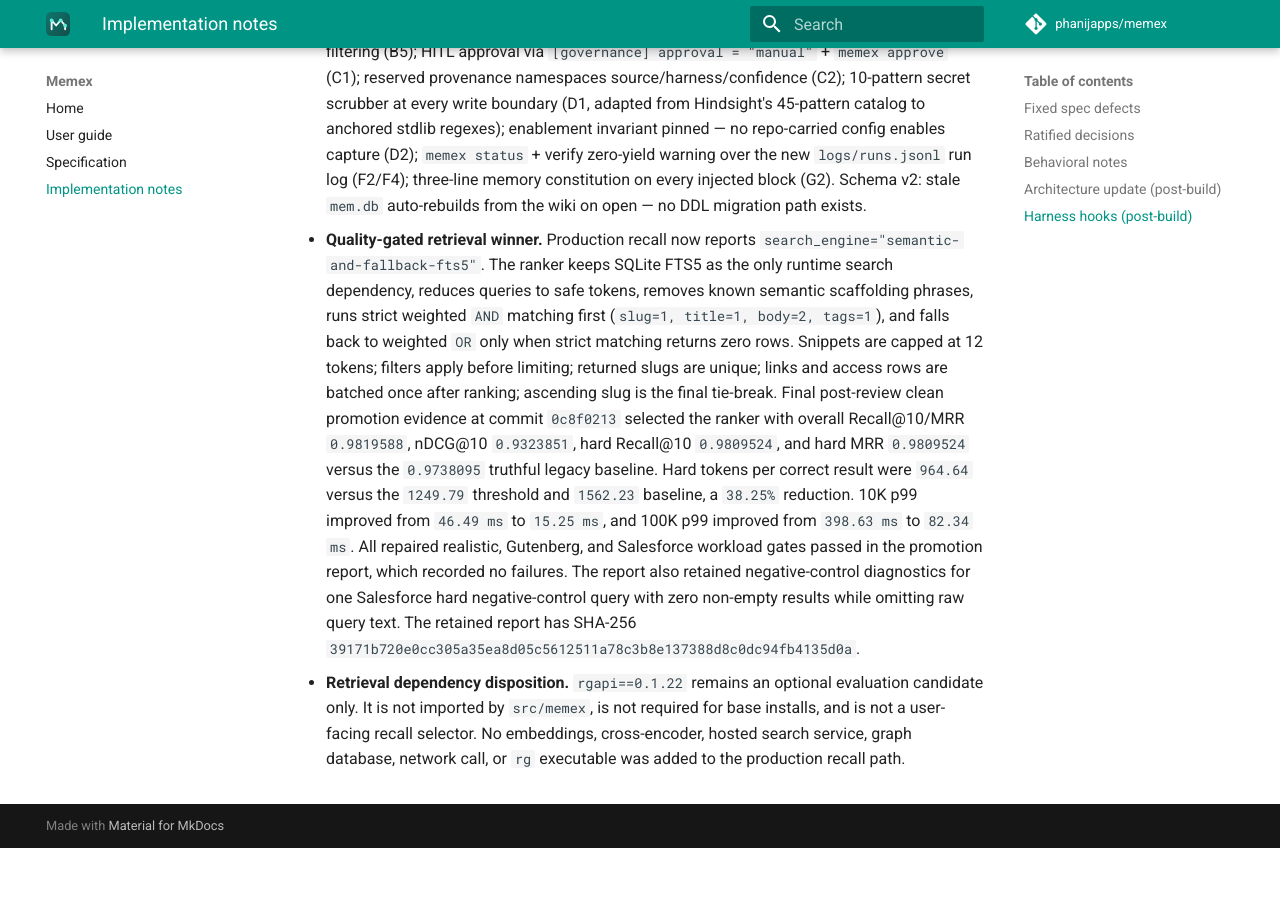
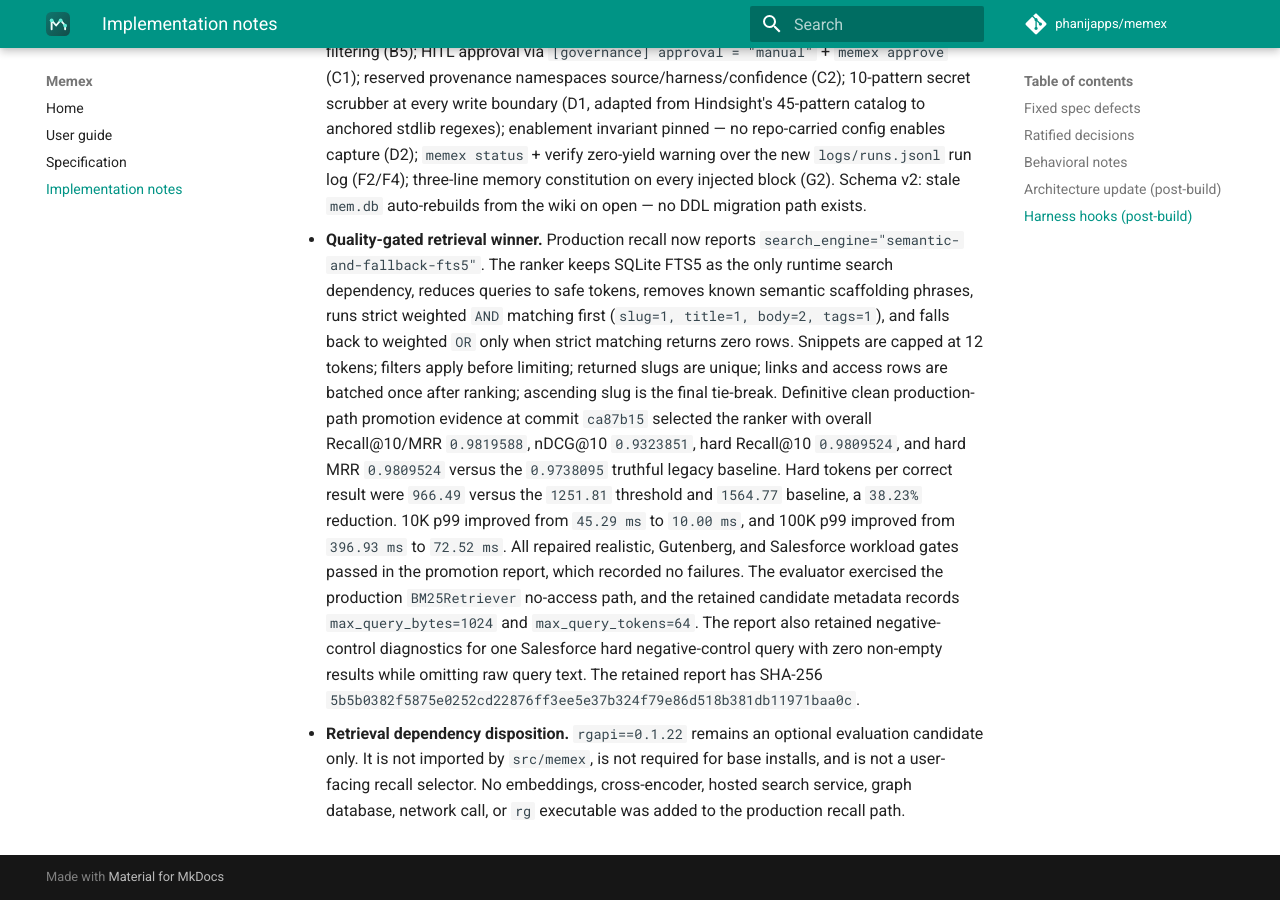
Before and after one commit to agent-memory-atlas-archive/phanijapps--memex, an MkDocs documentation site: the page built from docs/gitpages/implementation-notes.md, in a window 1280 px wide and 900 px high, scrolled down 3305 px. Built offline with MkDocs 1.6.1 and Material for MkDocs 9.7.7, drawn with Linux system fonts in a browser that asks for light colours; comment, search, counter and statistics services are not loaded; before the commit the page ends 4153 px from its top, so only the background shows below that.

Commit message:
docs(retrieval): record production-path evidence

```diff
--- a/docs/gitpages/implementation-notes.md
+++ b/docs/gitpages/implementation-notes.md
@@ -160,18 +160,21 @@ rule, and the OpenAI SDK is the single LLM client.
   when strict matching returns zero rows. Snippets are capped at 12 tokens;
   filters apply before limiting; returned slugs are unique; links and access
   rows are batched once after ranking; ascending slug is the final tie-break.
-  Final post-review clean promotion evidence at commit `0c8f0213` selected the
+  Definitive clean production-path promotion evidence at commit `ca87b15` selected the
   ranker with overall Recall@10/MRR `0.9819588`, nDCG@10 `0.9323851`, hard
   Recall@10 `0.9809524`, and hard MRR `0.9809524` versus the `0.9738095`
-  truthful legacy baseline. Hard tokens per correct result were `964.64`
-  versus the `1249.79` threshold and `1562.23` baseline, a `38.25%` reduction.
-  10K p99 improved from `46.49 ms` to `15.25 ms`, and 100K p99 improved from
-  `398.63 ms` to `82.34 ms`. All repaired realistic, Gutenberg, and Salesforce
+  truthful legacy baseline. Hard tokens per correct result were `966.49`
+  versus the `1251.81` threshold and `1564.77` baseline, a `38.23%` reduction.
+  10K p99 improved from `45.29 ms` to `10.00 ms`, and 100K p99 improved from
+  `396.93 ms` to `72.52 ms`. All repaired realistic, Gutenberg, and Salesforce
   workload gates passed in the promotion report, which recorded no failures.
+  The evaluator exercised the production `BM25Retriever` no-access path, and
+  the retained candidate metadata records `max_query_bytes=1024` and
+  `max_query_tokens=64`.
   The report also retained negative-control diagnostics for one Salesforce hard
   negative-control query with zero non-empty results while omitting raw query
   text. The retained report has SHA-256
-  `39171b720e0cc305a35ea8d05c5612511a78c3b8e137388d8c0dc94fb4135d0a`.
+  `5b5b0382f5875e0252cd22876ff3ee5e37b324f79e86d518b381db11971baa0c`.
 
 - **Retrieval dependency disposition.** `rgapi==0.1.22` remains an optional
   evaluation candidate only. It is not imported by `src/memex`, is not required
```
Also changed, not shown: docs/architecture/overview.md (+3 -2 lines), docs/memory-optimization-survey.md (+6 -5 lines), docs/presentations/memex-retrieval-reality.html (+13 -12 lines), docs/specs/quality-gated-retrieval/notes/verification-ledger.md (+17 -15 lines).
